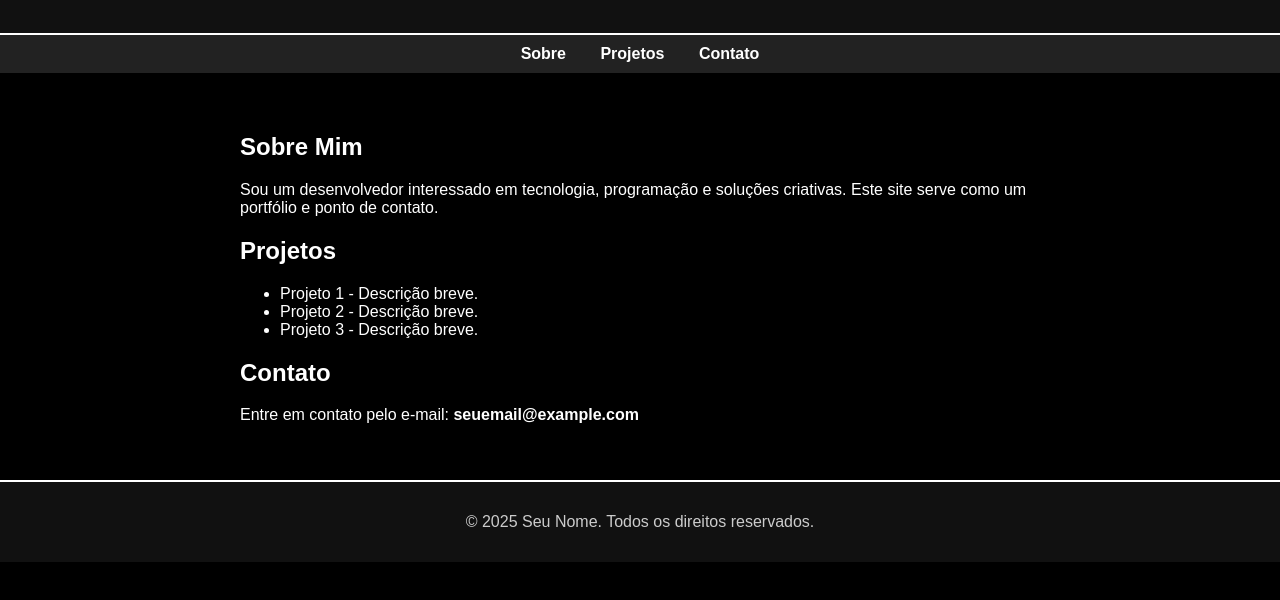
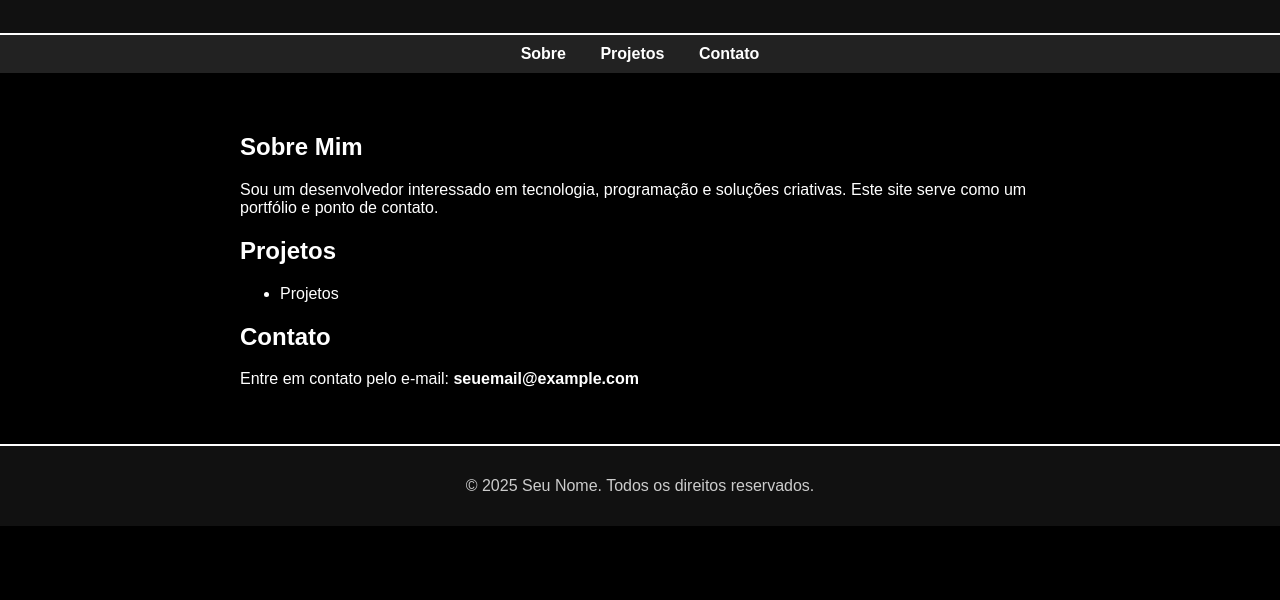
Before and after one commit to Marcos-cn/PageBBN, a plain HTML site: page index.html in a window 1280 px wide. Shown: the part 102-702 px from the top of the page. Drawn offline with Linux system fonts and the light colour scheme.

Commit message:
Update index.html

```diff
--- a/index.html
+++ b/index.html
@@ -71,9 +71,7 @@
         <section id="projetos">
             <h2>Projetos</h2>
             <ul>
-                <li>Projeto 1 - Descrição breve.</li>
-                <li>Projeto 2 - Descrição breve.</li>
-                <li>Projeto 3 - Descrição breve.</li>
+                <li>Projetos
             </ul>
         </section>
 
```
